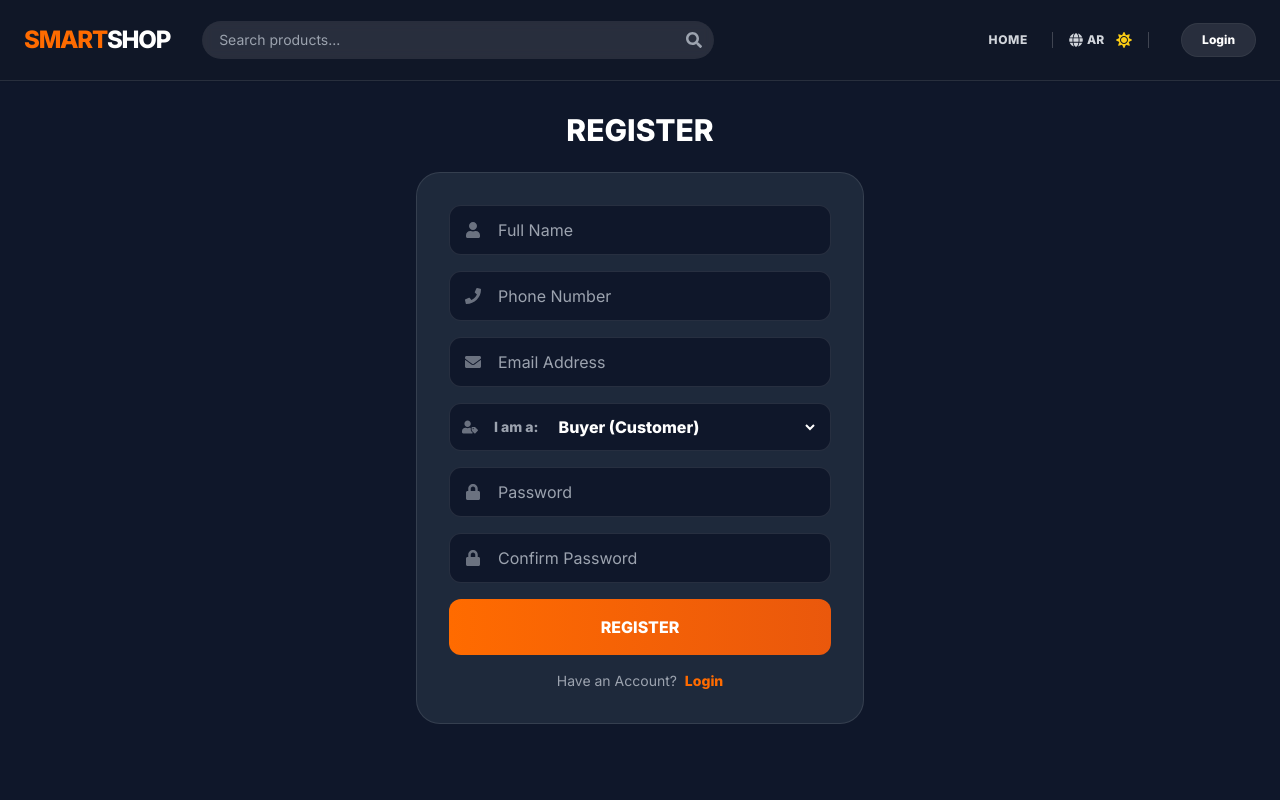
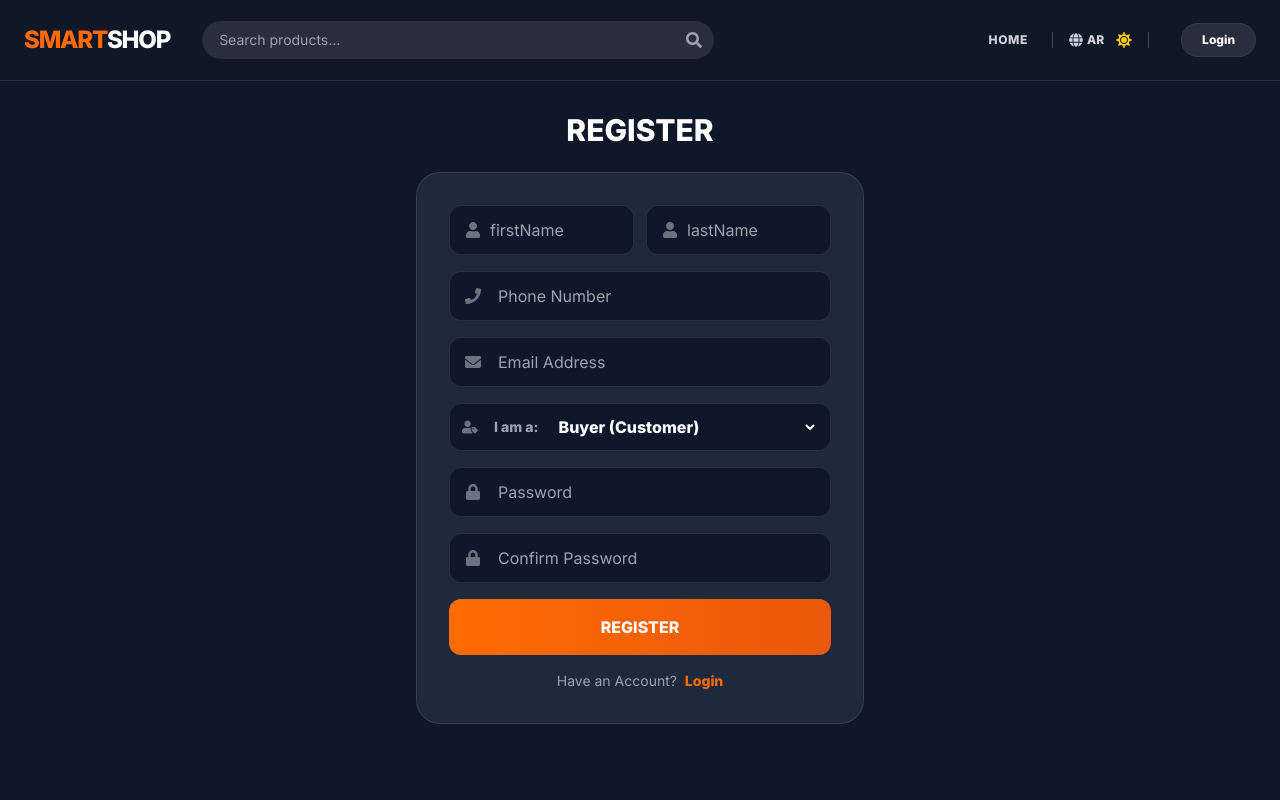
Before and after one commit to AmrIbrahim41/smart-shop, a React (Vite) app in the folder Front-End/smart-shop/: page /register in a window 1280 px wide. Shown: the top 800 px of the page. Built offline with nearby package versions, Linux system fonts and the light colour scheme.

Commit message:
profile&regester

```diff
--- a/Front-End/smart-shop/src/pages/profile/ProfileScreen.jsx
+++ b/Front-End/smart-shop/src/pages/profile/ProfileScreen.jsx
@@ -186,7 +186,7 @@ const ProfileScreen = () => {
                         value={lastName}
                         onChange={(e) => setLastName(e.target.value)}
                         className="w-full bg-gray-50 dark:bg-dark border border-gray-300 dark:border-white/10 rounded p-2 text-gray-900 dark:text-white text-sm focus:border-primary outline-none transition-colors"
-                        placeholder="Doe"
+                        placeholder="lastName"
                     />
                   </div>
               </div>
--- a/Front-End/smart-shop/src/pages/registerPage/RegisterPage.jsx
+++ b/Front-End/smart-shop/src/pages/registerPage/RegisterPage.jsx
@@ -9,7 +9,10 @@ const RegisterScreen = () => {
     const { t } = useSettings();
     const navigate = useNavigate();
 
-    const [name, setName] = useState('');
+    // 👇 1. تقسيم الاسم لمتغيرين
+    const [firstName, setFirstName] = useState('');
+    const [lastName, setLastName] = useState('');
+
     const [email, setEmail] = useState('');
     const [phone, setPhone] = useState('');
     const [type, setType] = useState('customer');
@@ -27,7 +30,7 @@ const RegisterScreen = () => {
 
     const submitHandler = async (e) => {
         e.preventDefault();
-        // التأكد من تطابق كلمة المرور
+
         if (password !== confirmPassword) {
             setError(t('passwordsDoNotMatch') || 'Passwords do not match');
             return;
@@ -39,21 +42,26 @@ const RegisterScreen = () => {
         try {
             const config = { headers: { 'Content-Type': 'application/json' } };
 
-            // 👇 هنا التعديل المهم: ربطنا بالسيرفر الحي
+            // 👇 2. إرسال الاسم الأول والأخير منفصلين
             const { data } = await axios.post(
                 'https://Amr41.pythonanywhere.com/api/users/register/',
-                { name, email, password, phone, type },
+                {
+                    first_name: firstName,
+                    last_name: lastName,
+                    email,
+                    password,
+                    phone,
+                    type
+                },
                 config
             );
 
-            // رسالة النجاح
             setMessage(t('registrationSuccess') || "Registration successful! Please check your email to activate account.");
 
             // تفريغ الحقول
-            setName(''); setEmail(''); setPassword(''); setConfirmPassword(''); setPhone('');
+            setFirstName(''); setLastName(''); setEmail(''); setPassword(''); setConfirmPassword(''); setPhone('');
 
         } catch (err) {
-            // عرض الخطأ القادم من الباك إند
             setError(err.response?.data?.detail || err.response?.data?.message || t('registrationError') || 'Registration Error');
         }
         setLoading(false);
@@ -68,14 +76,12 @@ const RegisterScreen = () => {
                     {t('registerTitle') || "REGISTER"}
                 </h1>
 
-                {/* رسالة الخطأ */}
                 {error && (
                     <div className="bg-red-100 border border-red-400 text-red-700 dark:bg-red-500/10 dark:text-red-400 p-4 rounded-xl mb-4 text-center dark:border-red-500/20 animate-pulse transition-colors">
                         {error}
                     </div>
                 )}
 
-                {/* رسالة النجاح */}
                 {message && (
                     <div className="bg-green-100 border border-green-400 text-green-700 dark:bg-green-500/10 dark:text-green-400 p-6 rounded-2xl mb-6 dark:border-green-500/30 text-center transition-colors">
                         <h3 className="font-bold text-xl mb-2">🎉 {t('successRegister') || "Almost there!"}</h3>
@@ -86,17 +92,30 @@ const RegisterScreen = () => {
                 {!message && (
                     <form onSubmit={submitHandler} className="bg-white dark:bg-dark-accent p-8 rounded-3xl border border-gray-200 dark:border-white/10 space-y-4 shadow-lg dark:shadow-none transition-colors duration-300">
 
-                        {/* Name Input */}
-                        <div className="relative group">
-                            <FaUser className="absolute left-4 top-1/2 -translate-y-1/2 text-gray-400 dark:text-gray-500 group-focus-within:text-primary transition-colors" />
-                            <input
-                                type="text"
-                                placeholder={t('namePlaceholder') || "Full Name"}
-                                value={name}
-                                onChange={(e) => setName(e.target.value)}
-                                className="w-full bg-gray-50 dark:bg-dark border border-gray-300 dark:border-white/10 p-3 pl-12 rounded-xl text-gray-900 dark:text-white focus:border-primary focus:ring-1 focus:ring-primary outline-none transition-colors"
-                                required
-                            />
+                        {/* 👇 3. حقل الاسم مقسوم لجزئين */}
+                        <div className="flex gap-3">
+                            <div className="relative group w-1/2">
+                                <FaUser className="absolute left-4 top-1/2 -translate-y-1/2 text-gray-400 dark:text-gray-500 group-focus-within:text-primary transition-colors" />
+                                <input
+                                    type="text"
+                                    placeholder={t('firstName') || "First Name"}
+                                    value={firstName}
+                                    onChange={(e) => setFirstName(e.target.value)}
+                                    className="w-full bg-gray-50 dark:bg-dark border border-gray-300 dark:border-white/10 p-3 pl-10 rounded-xl text-gray-900 dark:text-white focus:border-primary focus:ring-1 focus:ring-primary outline-none transition-colors"
+                                    required
+                                />
+                            </div>
+                            <div className="relative group w-1/2">
+                                <FaUser className="absolute left-4 top-1/2 -translate-y-1/2 text-gray-400 dark:text-gray-500 group-focus-within:text-primary transition-colors" />
+                                <input
+                                    type="text"
+                                    placeholder={t('lastName') || "Last Name"}
+                                    value={lastName}
+                                    onChange={(e) => setLastName(e.target.value)}
+                                    className="w-full bg-gray-50 dark:bg-dark border border-gray-300 dark:border-white/10 p-3 pl-10 rounded-xl text-gray-900 dark:text-white focus:border-primary focus:ring-1 focus:ring-primary outline-none transition-colors"
+                                    required
+                                />
+                            </div>
                         </div>
 
                         {/* Phone Input */}
```
Also changed, not shown: 1 other file (tests, documents, lock files or other folders).
